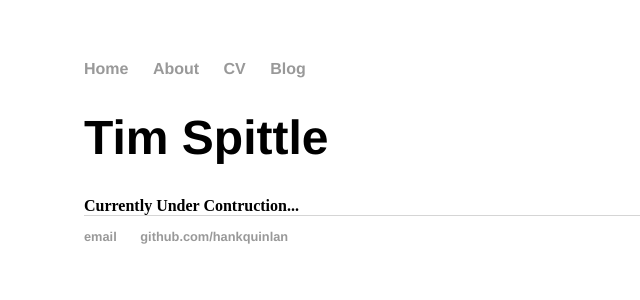
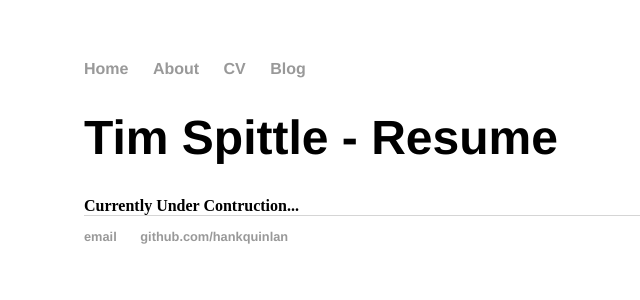
Before and after one commit to timspit/timspit.github.io, a Jekyll site: the page built from cv/index.html, in a window 1280 px wide. Shown: the top 300 px of the page, without its empty margins (108-748 px from the left). Built offline with Jekyll 4.4.1, drawn with Linux system fonts in a browser that asks for light colours.

Commit message:
Update index.html

```diff
--- a/cv/index.html
+++ b/cv/index.html
@@ -3,6 +3,7 @@ layout: default
 title: Tim Spittle - Resume
 ---
 <div class="blurb">
-	<h1>Tim Spittle</h1>
+	<h1>Tim Spittle - Resume</h1>
 	<strong>Currently Under Contruction...</strong>
+	<br>
 </div><!-- /.blurb -->
```
